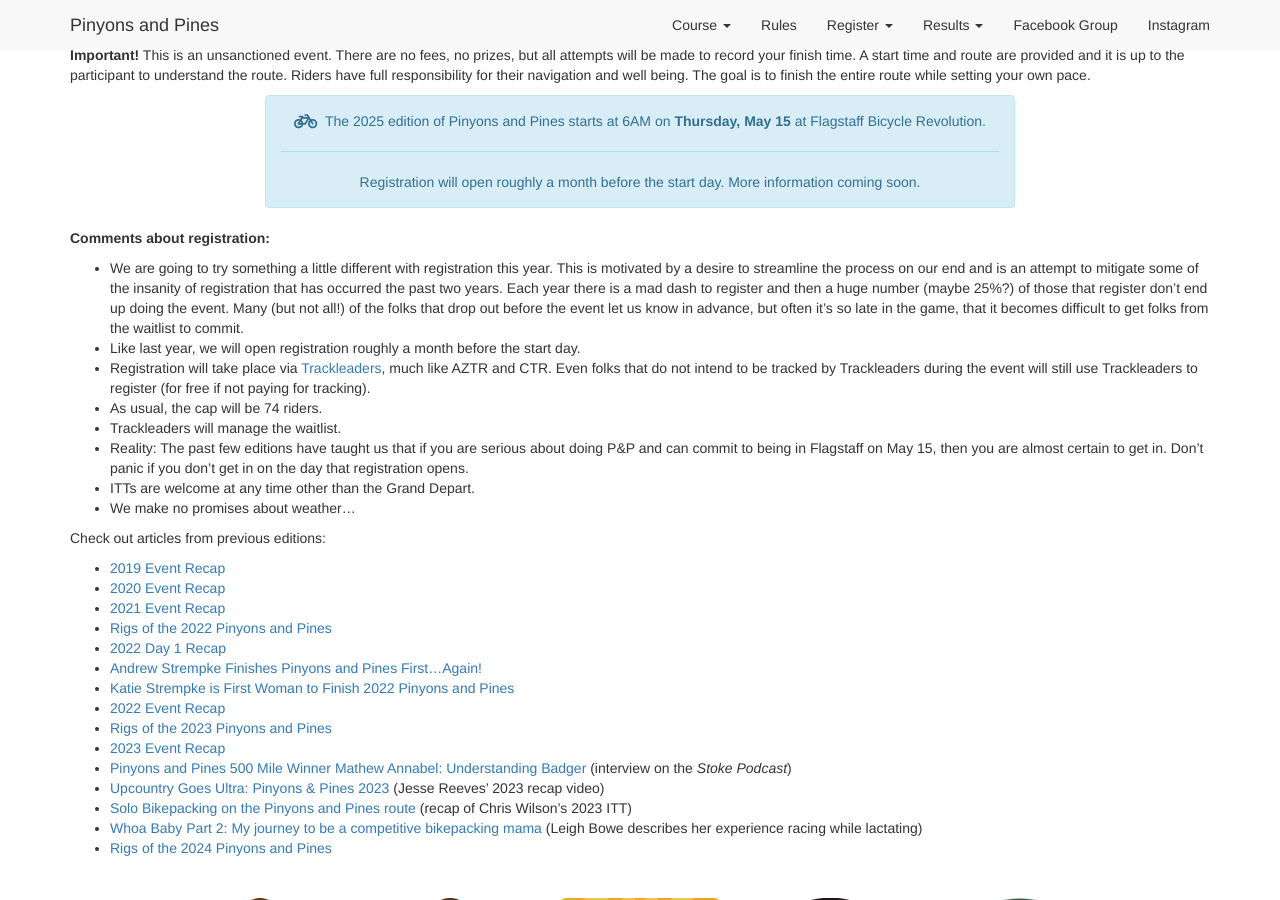
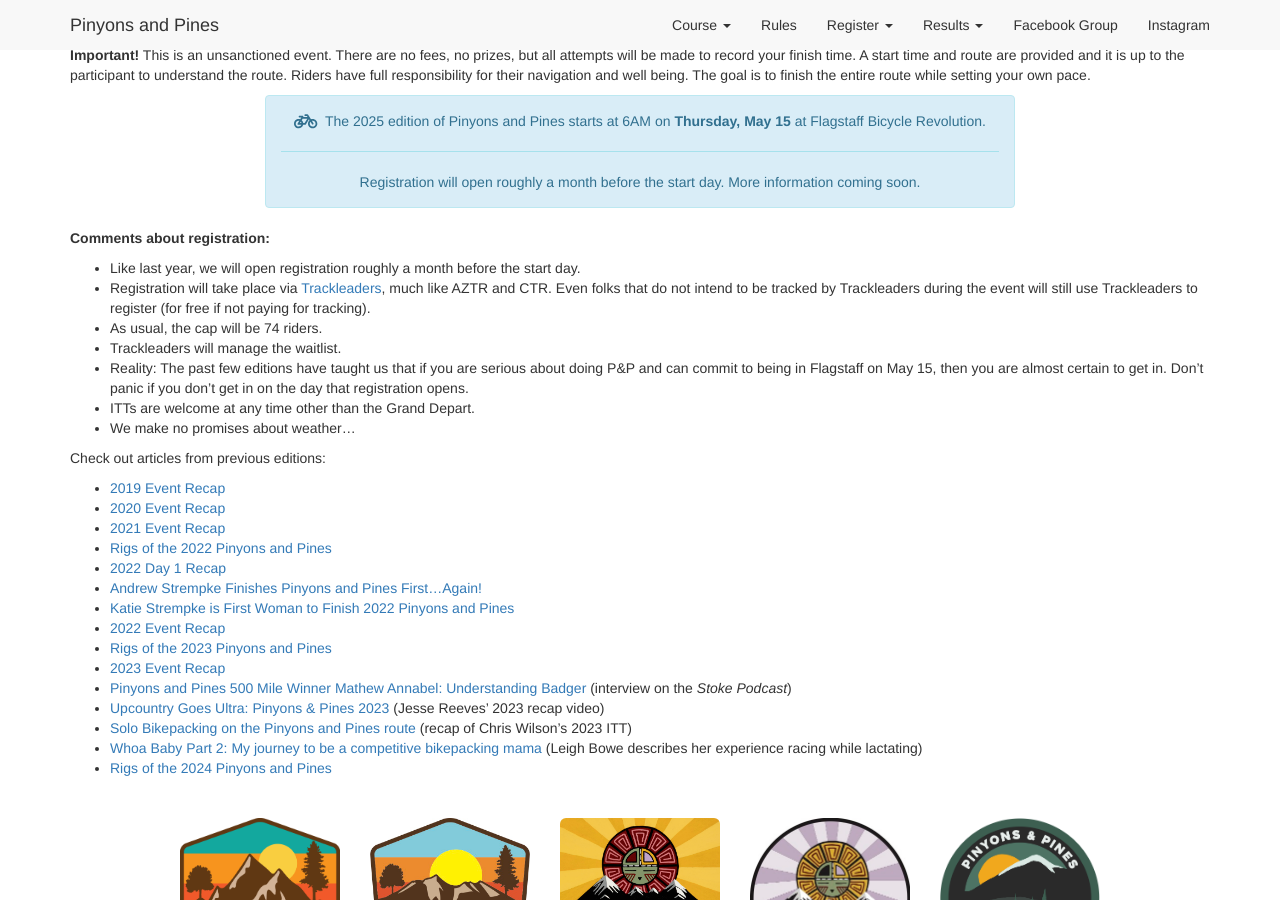
Before and after one commit to dcernst/PinyonsPines, a Jekyll site: the page built from index.md, in a window 1280 px wide and 900 px high, scrolled down 755 px. Built offline with Jekyll 4.4.1, drawn with Linux system fonts in a browser that asks for light colours; nearby versions of some CDN libraries.

Commit message:
Update index.md

```diff
--- a/index.md
+++ b/index.md
@@ -77,7 +77,6 @@
 
 <strong>Comments about registration:</strong>
 
-- We are going to try something a little different with registration this year. This is motivated by a desire to streamline the process on our end and is an attempt to mitigate some of the insanity of registration that has occurred the past two years. Each year there is a mad dash to register and then a huge number (maybe 25%?) of those that register don't end up doing the event.  Many (but not all!) of the folks that drop out before the event let us know in advance, but often it's so late in the game, that it becomes difficult to get folks from the waitlist to commit.
 - Like last year, we will open registration roughly a month before the start day.
 - Registration will take place via [Trackleaders](http://trackleaders.com), much like AZTR and CTR.  Even folks that do not intend to be tracked by Trackleaders during the event will still use Trackleaders to register (for free if not paying for tracking).
 - As usual, the cap will be 74 riders.
```
